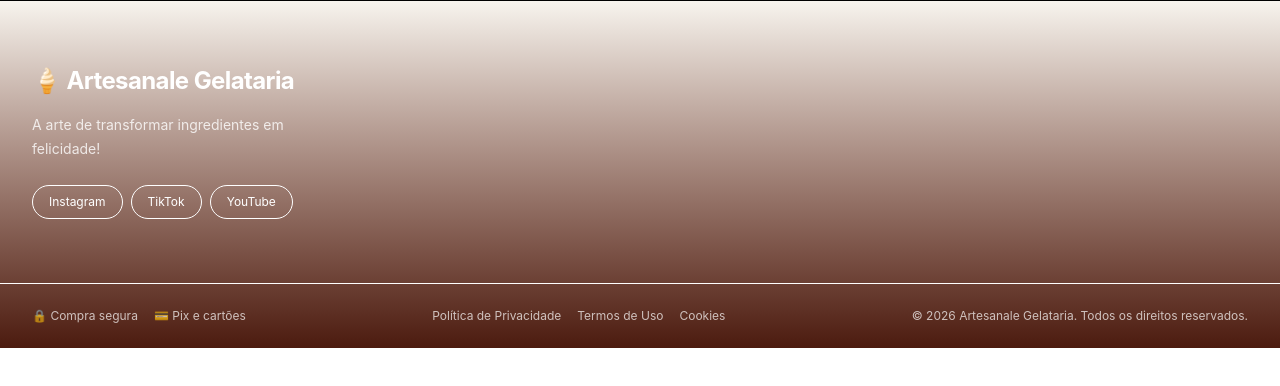
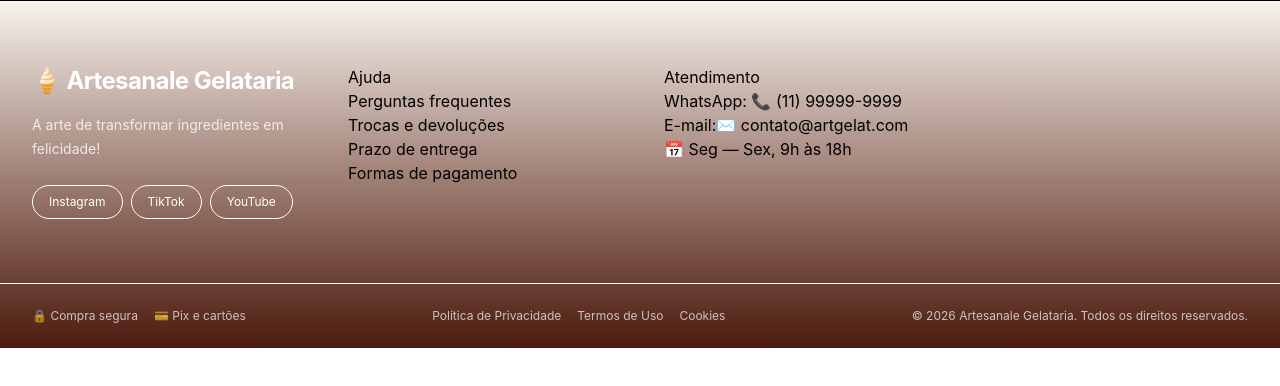
Before and after one commit to ExercicioCidade/CP-Sorveteria, a React (Vite) app: page / in a window 1280 px wide. Shown: the top 386 px of the page. Built offline with nearby package versions, Linux system fonts and the light colour scheme.

Commit message:
[Feat] Adicionando seção de ajuda e atendimento no footer

```diff
--- a/src/components/Footer.jsx
+++ b/src/components/Footer.jsx
@@ -37,7 +37,63 @@ const Footer = () => {
                 </div>
 
 
+                <div>
+                    <h3>
+                        Ajuda
+                    </h3>
 
+                    <ul>
+                        <li>
+                            <a href="#">
+                                Perguntas frequentes
+                            </a>
+                        </li>
+
+                        <li>
+                            <a href="#">
+                                Trocas e devoluções
+                            </a>
+                        </li>
+
+                        <li>
+                            <a href="#">
+                                Prazo de entrega
+                            </a>
+                        </li>
+
+                        <li>
+                            <a href="#">
+                                Formas de pagamento
+                            </a>
+                        </li>
+                    </ul>
+                </div>
+
+                <div>
+                    <h3>
+                        Atendimento
+                    </h3>
+
+                    <ul>
+                        <li>
+                            <a href="#">
+                                WhatsApp: 📞 (11) 99999-9999
+                            </a>
+                        </li>
+
+                        <li>
+                            <a href="#">
+                                E-mail:✉️ contato@artgelat.com
+                            </a>
+                        </li>
+
+                        <li>
+                            <span>
+                                📅 Seg — Sex, 9h às 18h
+                            </span>
+                        </li>
+                    </ul>
+                </div>
 
             </div>
 
```
